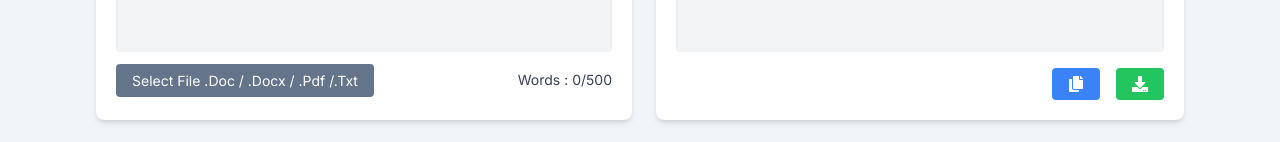
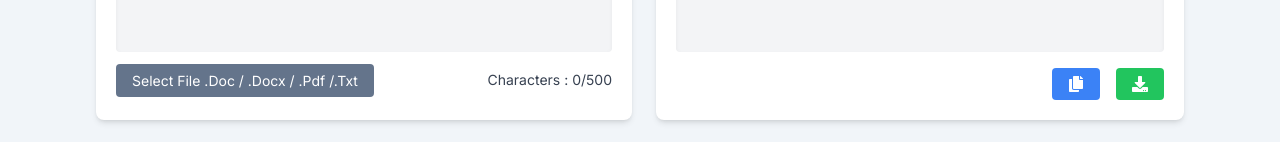
Before and after one commit to alfazh123/ParaFaze, a Next.js app: page / in a window 1280 px wide. Shown: the part 616-758 px from the top of the page. Built offline with nearby package versions, Linux system fonts and the light colour scheme; no server answers.

Commit message:
feat: change counter into char based not word based (limiting context window)

```diff
--- a/src/pages/component/text-area-input.tsx
+++ b/src/pages/component/text-area-input.tsx
@@ -11,13 +11,12 @@ export function TextAreaInput({ inputLimit = 5000 }) {
     }, [])
 
     const handleChange = (e: React.ChangeEvent<HTMLTextAreaElement>) => {
-        const words = e.target.value.split(" ")
-        if (words.length > inputLimit) {
-            words.splice(inputLimit, words.length - inputLimit)
+        let text = e.target.value
+        if (text.length > inputLimit) {
+            text = text.slice(0, inputLimit)
         }
-        const newText = words.join(" ")
-        setInput(newText)
-        localStorage.setItem("cachedText", newText)
+        setInput(text)
+        localStorage.setItem("cachedText", text)
     }
 
     const handleFileUpload = (e: React.ChangeEvent<HTMLInputElement>) => {
@@ -29,8 +28,8 @@ export function TextAreaInput({ inputLimit = 5000 }) {
         }
     }
 
-    const wordCounts = (str: string) => {
-        return str.split(" ").length - 1
+    const charCounts = (str: string) => {
+        return str.length
     }
 
     return (
@@ -69,7 +68,7 @@ export function TextAreaInput({ inputLimit = 5000 }) {
                     </label>
                 </div>
                 <p className="text-gray-700 md:text-sm text-xs">
-                    Words : {wordCounts(input)}/{inputLimit}
+                    Characters : {charCounts(input)}/{inputLimit}
                 </p>
             </div>
         </div>
```
